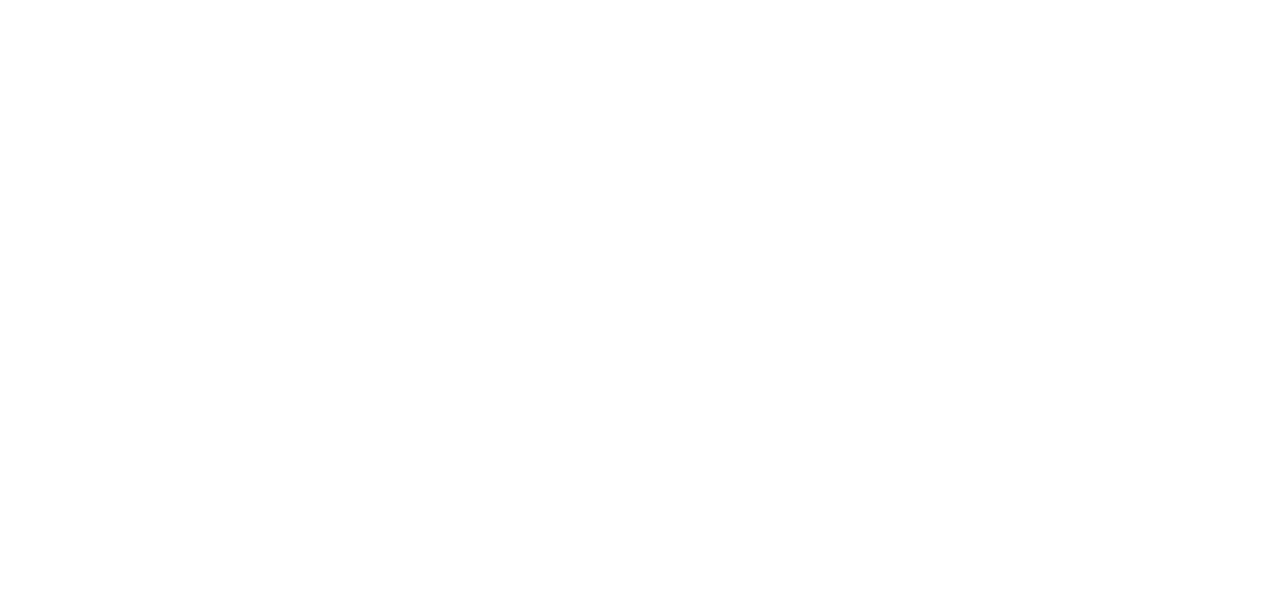
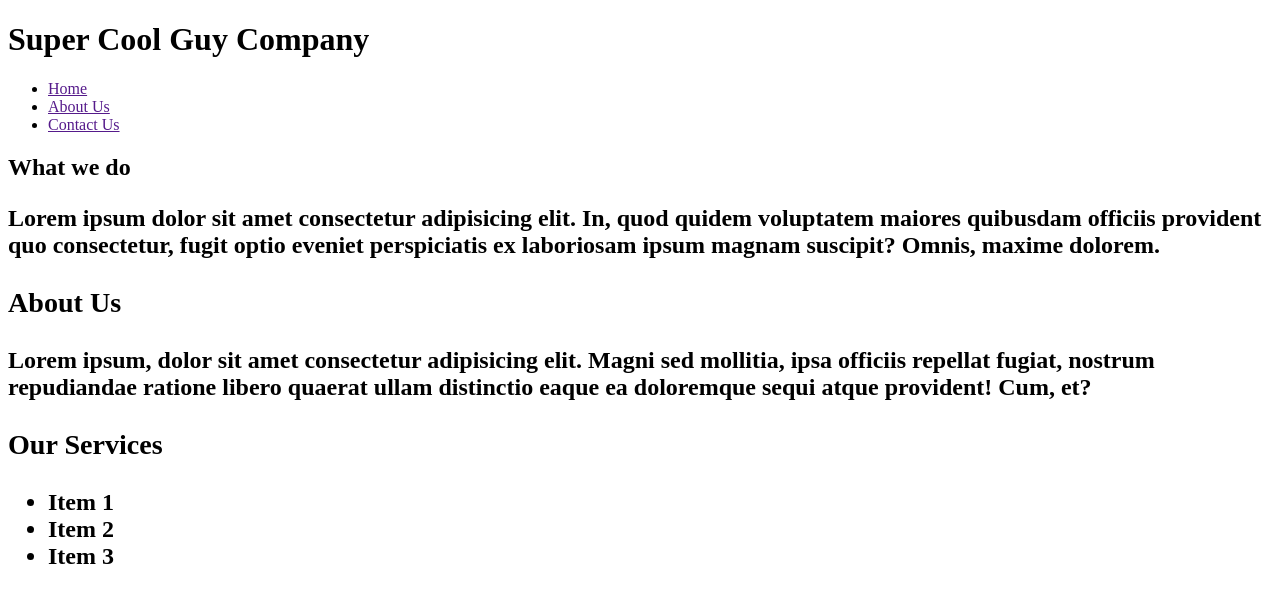
Before and after one commit to Pgull0063/mtm6130_w26, a plain HTML site: page Week5/index.html in a window 1280 px wide. Drawn offline with Linux system fonts and the light colour scheme.

Commit message:
First Commit

```diff
--- a/Week5/index.html
+++ b/Week5/index.html
@@ -3,10 +3,51 @@
 <head>
     <meta charset="UTF-8">
     <meta name="viewport" content="width=device-width, initial-scale=1.0">
-    <title>Document</title>
+    <title>Week 5</title>
 </head>
 <body>
+    <header>
+        <h1> <!--Header-->
+            Super Cool Guy Company
+        </h1><!-- Closed Head-->
+        <nav>  <!--Navigation-->
+            <ul> <!-- Created Unordered List-->
+                <!--Creating List, Created Anchor Point (<a href=""> TITLE< </a> )-->
+                <li> <a href=""> Home </a> </li>
+                <li> <a href=""> About Us </a>  </li>
+                <li>  <a href=""> Contact Us </a> </li>
+            </ul> <!-- Closed Unordered List -->
+        </nav> <!-- Closed Navigation-->
+    </header> <!-- Closed Header-->
+        <Main> <!-- Main Body -->
+            <h2> <!-- Header 2-->
+                What we do
+                <p> <!-- P for Paragrah and Lorem Command-->
+                    Lorem ipsum dolor sit amet consectetur adipisicing elit.
+                    In, quod quidem voluptatem maiores quibusdam officiis provident quo consectetur,
+                    fugit optio eveniet perspiciatis ex laboriosam ipsum magnam suscipit? Omnis, maxime dolorem.
+                </p> <!--Closed Paragraph-->
 
+                <!-- About Use Section -->
+                 <Section id="aboutus"> <!-- Created a Section, (<Section id="aboutus">) -->
+                    <h3> About Us </h3> <!-- Header 3-->
+                    <p class="imp-para"> Lorem ipsum, dolor sit amet consectetur adipisicing elit.
+                                            Magni sed mollitia, ipsa officiis repellat fugiat,
+                                            nostrum repudiandae ratione libero quaerat ullam
+                                            distinctio eaque ea doloremque sequi atque provident! Cum, et?</p>
 
+                                            <h3> Our Services </h3>
+                                            <ul>
+                                                <li> Item 1 </li>
+                                                <li> Item 2 </li>
+                                                <li> Item 3 </li>
+                                            </ul>
+                 </Section> <!-- Closed Section-->
+
+            </h2> <!-- Closed Header 2 -->
+        </Main> <!-- Closed Main -->
+    <footer> <!-- Opened Footer -->
+
+    </footer> <!-- Closed Footer -->
 </body>
 </html>
```
Also changed, not shown: Week5/css/main.css (added).
